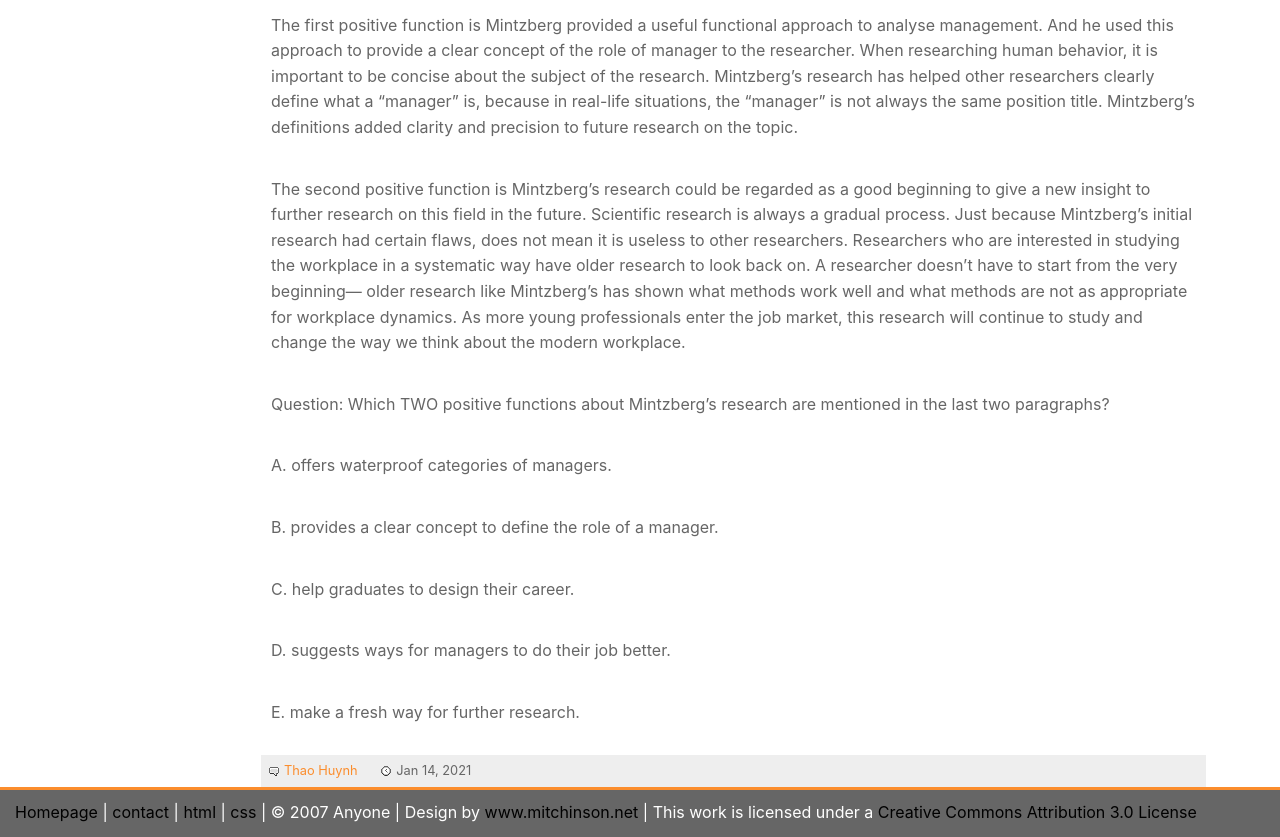
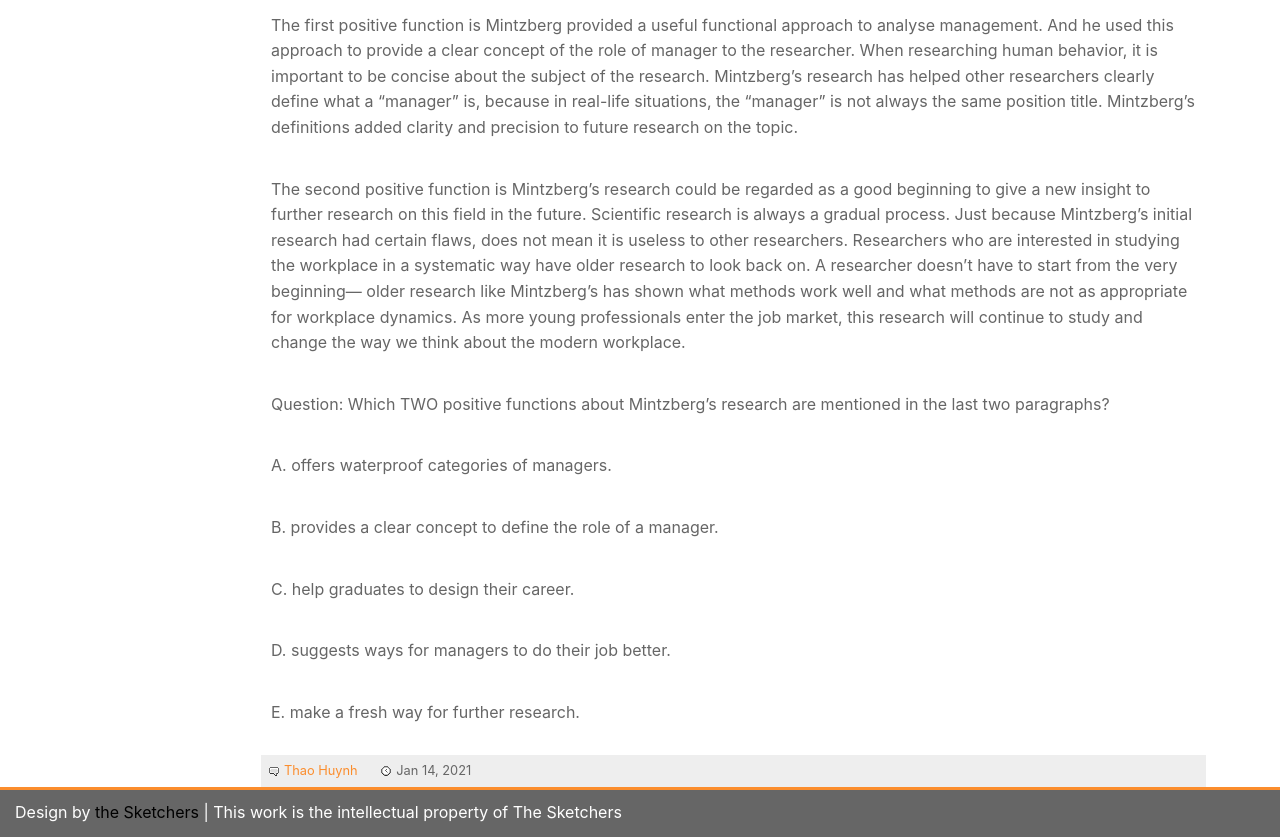
Before and after one commit to NguyenVu11796/NguyenVu11796.github.io, a plain HTML site: page text.html in a window 1280 px wide. Shown: the part 1767-2604 px from the top of the page. Drawn offline with nearby package versions, Linux system fonts and the light colour scheme.

Commit message:
adjust the footer for all templates and main page

```diff
--- a/text.html
+++ b/text.html
@@ -196,13 +196,8 @@
         </div>
     </div>
     <div id="footer">
-        <p><a href="#">Homepage</a> | <a href="#">contact</a> | <a
-                href="http://validator.w3.org/check?uri=referer">html</a> | <a
-                href="http://jigsaw.w3.org/css-validator">css</a> | &copy; 2007 Anyone | Design by <a
-                href="http://www.mitchinson.net"> www.mitchinson.net</a> | This work is licensed under a <a
-                rel="license" target="_blank" href="http://creativecommons.org/licenses/by/3.0/">Creative Commons
-                Attribution 3.0
-                License</a></p>
+        <p> Design by <a
+            href="https://linh-0v0.github.io/"> the Sketchers</a> | This work is the intellectual property of The Sketchers</p>
     </div>
 </body>
 
```
Also changed, not shown: hybrid.html (+2 -7 lines), index.html (+2 -5 lines), video.html (+2 -7 lines).
